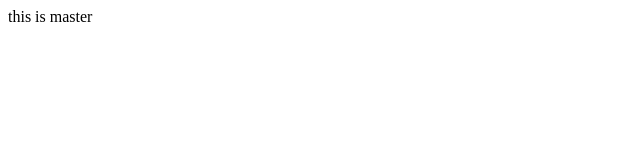
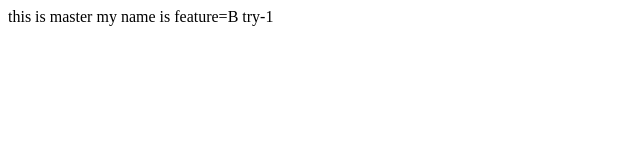
Before and after one commit to editor-5/groub_noona_01, a plain HTML site: page index.html in a window 1280 px wide. Shown: the whole page, without its empty margins (0-640 px from the left). Drawn offline with Linux system fonts and the light colour scheme.

Commit message:
Add feature-B content and try-1

```diff
--- a/index.html
+++ b/index.html
@@ -7,5 +7,7 @@
 </head>
 <body>
     this is master
+    my name is feature=B
+    try-1
 </body>
 </html>
```
